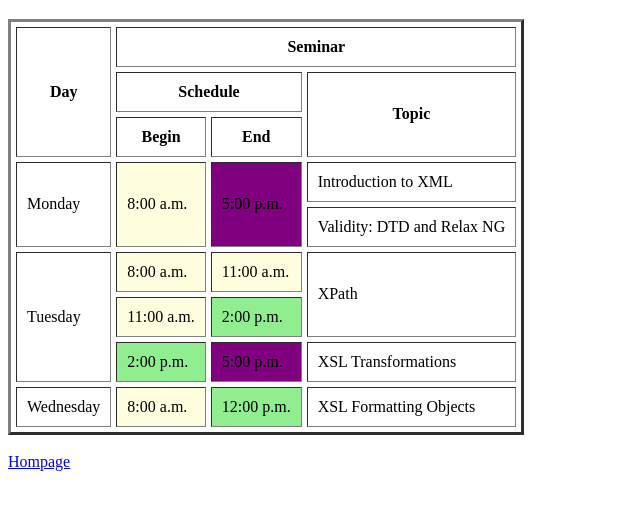
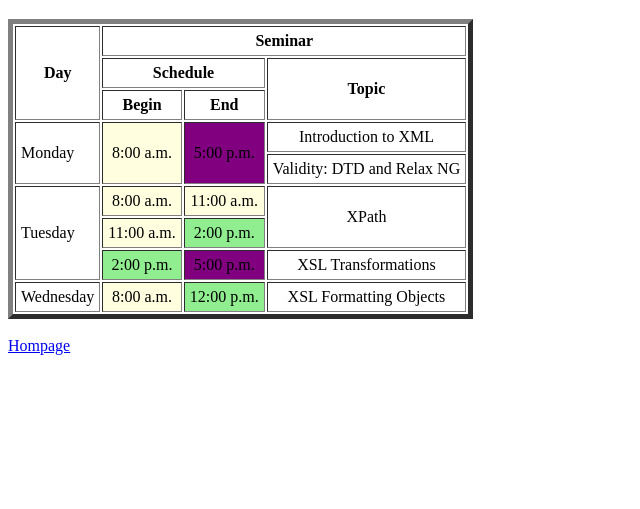
Before and after one commit to Zy-Tate/IT-3203, a plain HTML site: page demo.html in a window 1280 px wide. Shown: the part 61-570 px from the top of the page, without its empty margins (0-640 px from the left). Drawn offline with Linux system fonts and the light colour scheme.

Commit message:
formatting

```diff
--- a/demo.html
+++ b/demo.html
@@ -7,7 +7,7 @@
 
 <h1>Wemcome to My Second Table</h1>
 
-<table border="3" cellpadding="10" cellspacing="5">
+<table border="5" cellpadding="5" cellspacing="2">
     <tr>
         <td rowspan="3" align="center"><b>Day</b></td>
         <td colspan="4" align="center"><b>Seminar</b></td>
@@ -22,34 +22,34 @@
     </tr>
     <tr>
         <td rowspan="2">Monday</td>
-        <td rowspan="2" bgcolor="lightyellow">8:00 a.m.</td>
-        <td rowspan="2" bgcolor="purple">5:00 p.m.</td>
-        <td colspan="2">Introduction to XML</td>
+        <td rowspan="2" bgcolor="lightyellow" align="center">8:00 a.m.</td>
+        <td rowspan="2" bgcolor="purple" align="center">5:00 p.m.</td>
+        <td colspan="2" align="center">Introduction to XML</td>
     </tr>
     <tr>
-        <td colspan="2">Validity: DTD and Relax NG</td>
+        <td colspan="2" align="center">Validity: DTD and Relax NG</td>
     </tr>
     <tr>
         <td rowspan="3">Tuesday</td>
-        <td bgcolor="lightyellow">8:00 a.m.</td>
-        <td bgcolor="lightyellow">11:00 a.m.</td>
-        <td rowspan="2" colspan="2">XPath</td>
+        <td bgcolor="lightyellow" align="center">8:00 a.m.</td>
+        <td bgcolor="lightyellow" align="center">11:00 a.m.</td>
+        <td rowspan="2" colspan="2" align="center">XPath</td>
     </tr>
     <tr>
-        <td bgcolor="lightyellow">11:00 a.m.</td>
-        <td bgcolor="lightgreen">2:00 p.m.</td>
+        <td bgcolor="lightyellow" align="center">11:00 a.m.</td>
+        <td bgcolor="lightgreen" align="center">2:00 p.m.</td>
 
     </tr>
     <tr>
-        <td bgcolor="lightgreen">2:00 p.m.</td>
-        <td bgcolor="purple">5:00 p.m.</td>
-        <td colspan="2">XSL Transformations</td>
+        <td bgcolor="lightgreen" align="center">2:00 p.m.</td>
+        <td bgcolor="purple" align="center">5:00 p.m.</td>
+        <td colspan="2" align="center">XSL Transformations</td>
     </tr>
     <tr>
         <td>Wednesday</td>
-        <td bgcolor="lightyellow">8:00 a.m.</td>
-        <td bgcolor="lightgreen">12:00 p.m.</td>
-        <td colspan="2">XSL Formatting Objects</td>
+        <td bgcolor="lightyellow" align="center">8:00 a.m.</td>
+        <td bgcolor="lightgreen" align="center">12:00 p.m.</td>
+        <td colspan="2" align="center">XSL Formatting Objects</td>
     </tr>
 </table>
 <br>
```
